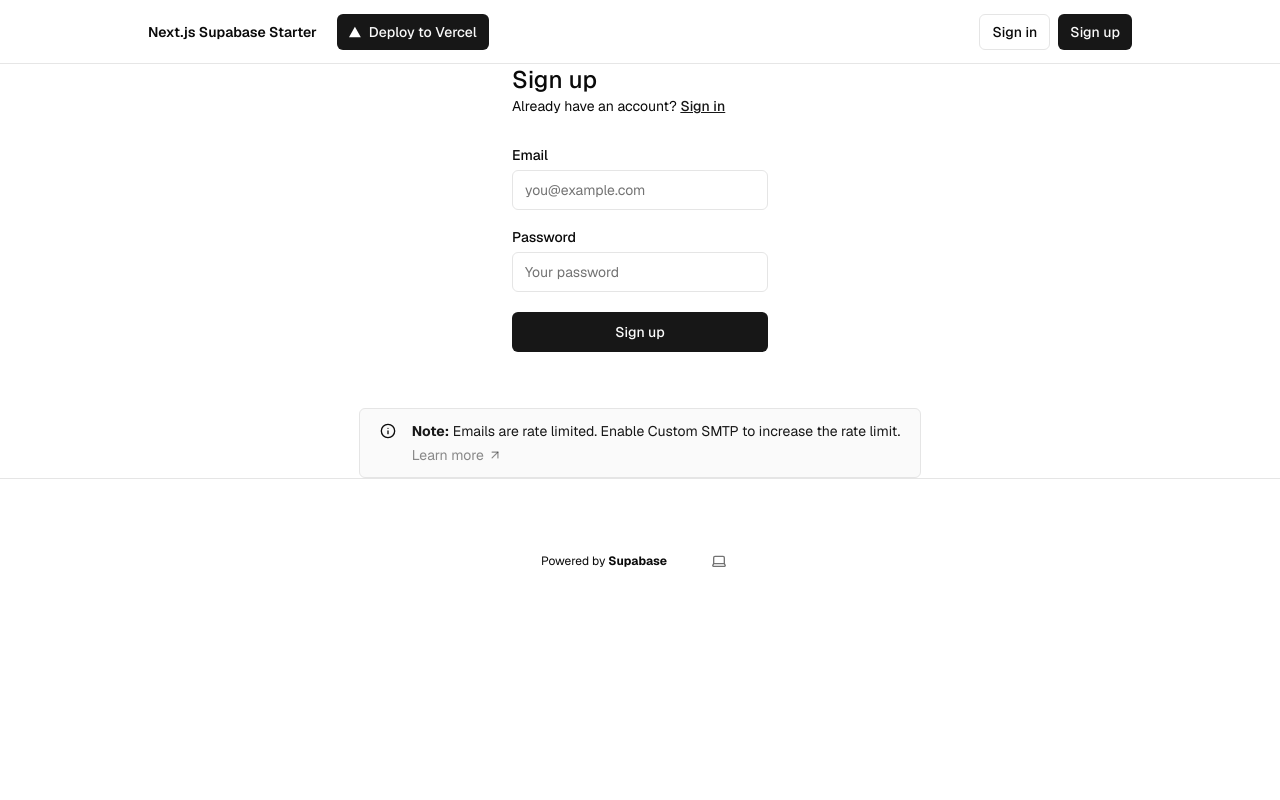
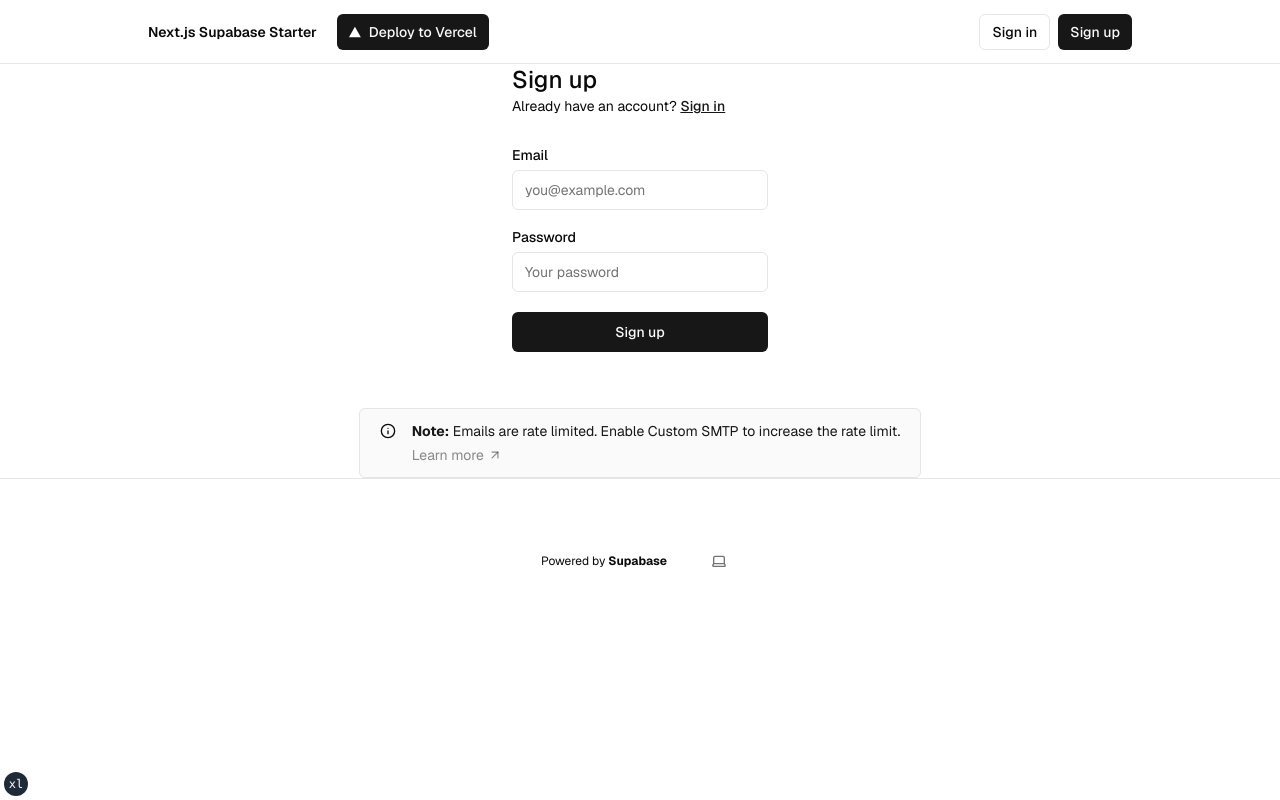
Before and after one commit to DavDeDev/mms, a Next.js app: page /sign-up in a window 1280 px wide. Built offline with nearby package versions, Linux system fonts and the light colour scheme; no server answers.

Commit message:
feat: adds tailwind indicator

```diff
--- a/app/layout.tsx
+++ b/app/layout.tsx
@@ -7,6 +7,7 @@
 import { ThemeProvider } from "next-themes";
 import Link from "next/link";
 import "./globals.css";
+import { TailwindIndicator } from "@/components/tailwind-indicator";
 
 const defaultUrl = process.env.VERCEL_URL
 	? `https://${process.env.VERCEL_URL}`
@@ -50,6 +51,7 @@
 							<Footer />
 						</div>
 					</main>
+					<TailwindIndicator />
 				</ThemeProvider>
 			</body>
 		</html>
--- /dev/null
+++ b/components/tailwind-indicator.tsx
@@ -0,0 +1,14 @@
+export function TailwindIndicator() {
+	if (process.env.NODE_ENV === "production") return null;
+
+	return (
+		<div className="fixed bottom-1 left-1 z-50 flex h-6 w-6 items-center justify-center rounded-full bg-gray-800 p-3 font-mono text-xs text-white">
+			<div className="block sm:hidden">xs</div>
+			<div className="hidden sm:block md:hidden">sm</div>
+			<div className="hidden md:block lg:hidden">md</div>
+			<div className="hidden lg:block xl:hidden">lg</div>
+			<div className="hidden xl:block 2xl:hidden">xl</div>
+			<div className="hidden 2xl:block">2xl</div>
+		</div>
+	);
+}
```
